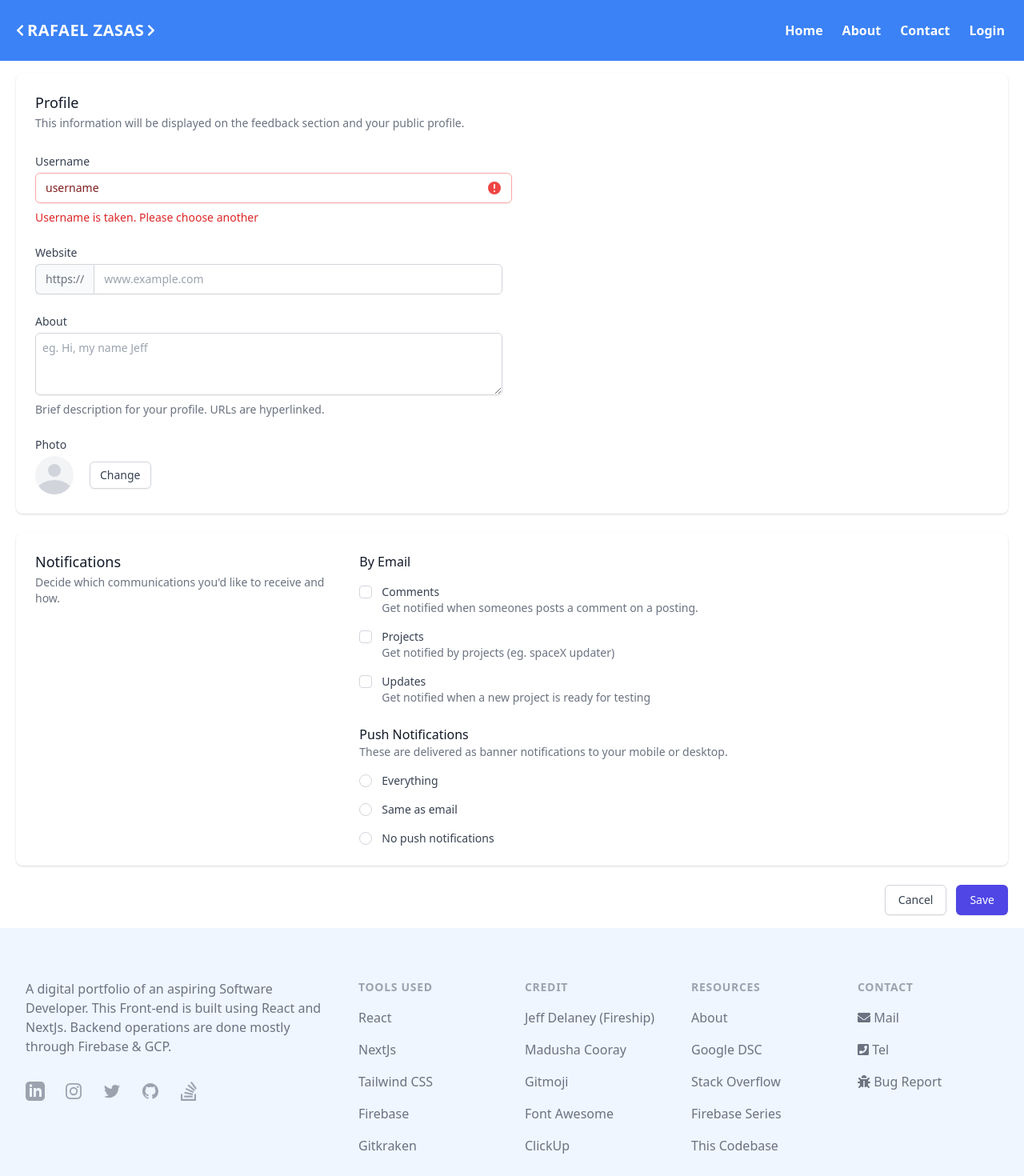
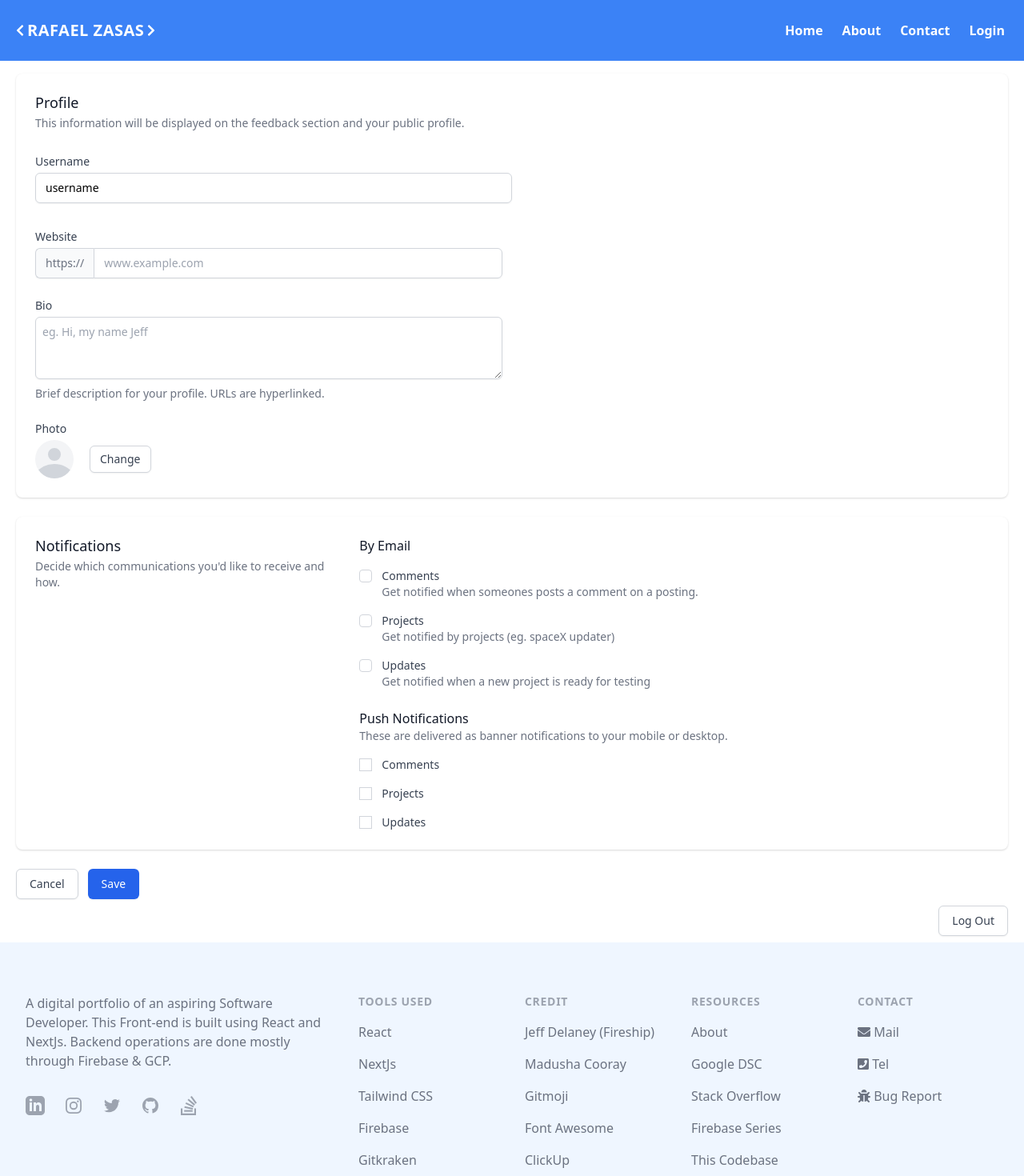
Before and after one commit to RafaelZasas/RafaelZasas-React, a Next.js app: page /profile in a window 1280 px wide. Shown: the top 1470 px of the page at 80% size. Built offline with nearby package versions, Linux system fonts and the light colour scheme; no server answers; the database is empty.

Commit message:
Add error handling for username input

```diff
--- a/pages/profile.tsx
+++ b/pages/profile.tsx
@@ -1,16 +1,47 @@
-import {useContext} from "react";
+import {useContext, useEffect, useState, useCallback} from "react";
 import {UserContext} from "../lib/context";
 import {ExclamationCircleIcon} from '@heroicons/react/solid'
-import Image from "next/image";
+import {auth} from '../lib/firebase';
+import {useRouter} from "next/router";
+import debounce from "lodash.debounce";
+import {firestore} from "../lib/firebase";
+
 
 export default function ProfilePage({}) {
-
     const {user, userData} = useContext(UserContext);
 
+    const onSubmit = async (e) => {
+        e.preventDefault();
+        const formData = {
+            username: e.target.username.value,
+            website: e.target.website.value,
+            bio: e.target.bio.value,
+            communications: {
+                email: {
+                    comments: e.target.comments_email.checked,
+                    projects: e.target.projects_email.checked,
+                    updates: e.target.updates_email.checked,
+                },
+                push: {
+                    comments: e.target.comments_push.checked,
+                    projects: e.target.projects_push.checked,
+                    updates: e.target.updates_push.checked,
+                }
+            }
+        }
+        try {
+            await firestore.doc(`users/${user.uid}`).update(formData);
+        } catch (e) {
+            console.log(e)
+        }
+
+
+    }
+
     return (
-        <div className="space-y-6 px-5 py-4">
+            <form className="space-y-6 px-5 py-4" onSubmit={onSubmit}>
 
-            {/* Personal Info Section */}
+                {/* Form Inputs */}
                 <div className="bg-white shadow px-4 py-5 sm:rounded-lg sm:p-6">
 
                     {/* Heading */}
@@ -21,14 +52,110 @@ export default function ProfilePage({}) {
                         </p>
                     </div>
 
-                {/* Form Input */}
+                    {/* Personal Info Section */}
+
                     <div className="w-full md:gap-6 mt-2">
                         <div className="mt-5 md:mt-0">
-                        <form className="space-y-6" action="#" method="POST">
+                            <div className="space-y-6">
 
-                            {/* Username Input */}
+                                <UsernameInput/>
+
+                                <WebsiteInput/>
+
+                                <BioInput/>
+
+                                <PhotoInput/>
+
+                            </div>
+                        </div>
+                    </div>
+                </div>
+
+                {/* Notifications Section */}
+                <div className="bg-white shadow px-4 py-5 sm:rounded-lg sm:p-6">
+                    <div className="md:grid md:grid-cols-3 md:gap-6">
+                        <div className="md:col-span-1">
+                            <h3 className="text-lg font-medium leading-6 text-gray-900">Notifications</h3>
+                            <p className="mt-1 text-sm text-gray-500">Decide which communications you&apos;d like to receive
+                                and how.</p>
+                        </div>
+                        <div className="mt-5 md:mt-0 md:col-span-2">
+                            <div className="space-y-6">
+                                <EmailNotificationsFieldset/>
+                                <PushNotificationsFieldset/>
+                            </div>
+                        </div>
+                    </div>
+                </div>
+
+                <div className="sm:block md:block lg:block xl:block">
+                    <div className="">
+                        <CancelBtn/>
+                        <SaveBtn/>
+                    </div>
+
+                    <div className="mb-2 sm:mt-2 float-right">
+                        <SignOutBtn/>
+                    </div>
+
+                </div>
+
+            </form>
+    )
+}
+
+
+function UsernameInput() {
+
+    const [isValid, setIsValid] = useState(true);
+    const [loading, setLoading] = useState(false);
+    const [usernameValue, setUsernameValue] = useState('hopefullyNobodyUsesThis');
+    const {user, userData} = useContext(UserContext);
+    const [errorMessage, setErrorMessage] = useState('');
+    const usernameClasses = {
+        valid: `block w-full pr-10 border-gray-300 placeholder-gray-300
+        focus:outline-none focus:ring-blue-500 focus:border-blue-500 sm:text-sm rounded-md`,
+        invalid: `block w-full pr-10 border-red-300 text-red-900 placeholder-red-300
+        focus:outline-none focus:ring-red-500 focus:border-red-500 sm:text-sm rounded-md`
+    }
+
+    const onChange = (e) => {
+        setLoading(true);
+        setUsernameValue(e.target.value);
+    };
+
+    useEffect(() => {
+        checkUsername(usernameValue);
+    }, [usernameValue]);
+
+    // Hit the database for username match after each debounced change
+    // useCallback is required for debounce to work
+    const checkUsername = useCallback(
+        debounce(async (username) => {
+
+            if (username.length < 3){
+                setLoading(false);
+                setIsValid(false);
+                setErrorMessage('Username is too short');
+            } else if (username.length > 25){
+                setLoading(false);
+                setIsValid(false);
+                setErrorMessage('Username is too long');
+            } else {
+                const docs = await firestore.collection(`users`)
+                    .where('username', '==', username).get();
+                setIsValid(docs.size == 0);
+                setLoading(false);
+                setErrorMessage(docs.size > 0 ? 'Username is taken. Please choose another' : '');
+            }
+
+        }, 500), [] );
+
+
+    return (
         <div className='grid grid-cols-4 '>
-                                <div className="col-span-full sm:col-span-full md:col-span-2 lg:col-span-2 xl:col-span-2">
+            <div
+                className="col-span-full sm:col-span-full md:col-span-2 lg:col-span-2 xl:col-span-2">
                 <label htmlFor="username" className="block text-sm font-medium text-gray-700">
                     Username
                 </label>
@@ -37,27 +164,44 @@ export default function ProfilePage({}) {
                         type="text"
                         name="username"
                         id="username"
-                                            className="block w-full pr-10 border-red-300 text-red-900 placeholder-red-300 focus:outline-none focus:ring-red-500 focus:border-red-500 sm:text-sm rounded-md"
+                        onChange={onChange}
+                        className={isValid? usernameClasses.valid: usernameClasses.invalid}
                         placeholder={userData?.username ? userData?.username : 'username'}
                         defaultValue={userData?.username ? userData?.username : 'username'}
                         aria-invalid="false"
                         aria-describedby="username-error"
                     />
+
+                    {!isValid && !loading && (
                         <div
                             className="absolute inset-y-0 right-0 pr-3 flex items-center pointer-events-none">
-                                            <ExclamationCircleIcon className="h-5 w-5 text-red-500" aria-hidden="true"/>
+                            <ExclamationCircleIcon className="h-5 w-5 text-red-500" aria-hidden='true'/>
+                        </div>)
+                    }
+                    {loading && (
+                        <div className="absolute inset-y-0 right-0 pr-3 flex items-center pointer-events-none">
+                            <div className="animate-spin rounded-full h-6 w-6 border-b-2 border-b-2 border-blue-500"/>
                         </div>
+                    )}
+
                 </div>
                 <p className="mt-2 text-sm text-red-600" id="username-error">
-                                        Username is taken. Please choose another
+                    {errorMessage}
                 </p>
             </div>
         </div>
+    )
+}
 
-                            {/* Website Input */}
+
+function WebsiteInput() {
+    const {user, userData} = useContext(UserContext);
+
+    return (
         <div className="grid grid-cols-4 gap-6">
-                                <div className="col-span-full sm:col-span-full md:col-span-2 lg:col-span-2 xl:col-span-2">
-                                    <label htmlFor="company-website"
+            <div
+                className="col-span-full sm:col-span-full md:col-span-2 lg:col-span-2 xl:col-span-2">
+                <label htmlFor="website"
                        className="block text-sm font-medium text-gray-700">
                     Website
                 </label>
@@ -69,31 +213,37 @@ export default function ProfilePage({}) {
                                             </span>
                     <input
                         type="text"
-                                            name="company-website"
-                                            id="company-website"
-                                            className="focus:ring-indigo-500 focus:border-indigo-500 flex-1
+                        name="website"
+                        id="website"
+                        defaultValue={userData?.website ? userData.website : null}
+                        className="focus:ring-blue-500 focus:border-blue-500 flex-1
                                             block w-full rounded-none rounded-r-md sm:text-sm border-gray-300"
                         placeholder="www.example.com"
                     />
                 </div>
             </div>
         </div>
+    )
+}
 
-                            {/* Bio Input */}
+function BioInput() {
+    const {user, userData} = useContext(UserContext);
+    return (
         <div className="grid grid-cols-4 gap-6">
-                                <div className="col-span-full sm:col-span-full md:col-span-2 lg:col-span-2 xl:col-span-2">
-                                    <label htmlFor="about" className="block text-sm font-medium text-gray-700">
-                                        About
+            <div
+                className="col-span-full sm:col-span-full md:col-span-2 lg:col-span-2 xl:col-span-2">
+                <label htmlFor="bio" className="block text-sm font-medium text-gray-700">
+                    Bio
                 </label>
                 <div className="mt-1">
                                     <textarea
-                                        id="about"
-                                        name="about"
+                                        id="bio"
+                                        name="bio"
                                         rows={3}
-                                        className="p-2 shadow-sm focus:ring-indigo-500 focus:border-indigo-500 block
+                                        className="p-2 shadow-sm focus:ring-blue-500 focus:border-blue-500 block
                                          w-full sm:text-sm border border-gray-300 rounded-md"
                                         placeholder="eg. Hi, my name Jeff"
-                                        defaultValue={userData?.bio? userData.bio: ''}
+                                        defaultValue={userData?.bio ? userData.bio : ''}
                                     />
                 </div>
                 <p className="mt-2 text-sm text-gray-500">Brief description for your profile. URLs
@@ -101,7 +251,13 @@ export default function ProfilePage({}) {
                     hyperlinked.</p>
             </div>
         </div>
+    )
+}
 
+function PhotoInput() {
+    const {user, userData} = useContext(UserContext);
+
+    return (
         <div>
             <label className="block text-sm font-medium text-gray-700">Photo</label>
             <div className="mt-1 flex items-center space-x-5">
@@ -111,51 +267,45 @@ export default function ProfilePage({}) {
                                viewBox="0 0 24 24">
                               <path
                                   d="M24 20.993V24H0v-2.996A14.977 14.977 0 0112.004 15c4.904 0 9.26 2.354 11.996 5.993zM16.002 8.999a4 4 0 11-8 0 4 4 0 018 0z"/>
-                      </svg> )
+                          </svg>)
                       }
 
                       {userData?.profilePhoto && (
-                      <Image className="h-full w-full text-gray-300"
-                             src={userData.profilePhoto} width={96} height={96}/> )
+                          <img className="h-full w-full text-gray-300"
+                               src={userData.profilePhoto} width={96} height={96}/>)
                       }
                   </span>
                 <button
                     type="button"
-                                        className="bg-white py-2 px-3 border border-gray-300 rounded-md shadow-sm text-sm leading-4 font-medium text-gray-700 hover:bg-gray-50 focus:outline-none focus:ring-2 focus:ring-offset-2 focus:ring-indigo-500"
+                    className="bg-white py-2 px-3 border border-gray-300 rounded-md shadow-sm text-sm leading-4 font-medium text-gray-700 hover:bg-gray-50 focus:outline-none focus:ring-2 focus:ring-offset-2 focus:ring-blue-500"
                 >
                     Change
                 </button>
             </div>
         </div>
+    )
+}
 
-                        </form>
-                    </div>
-                </div>
-            </div>
+function EmailNotificationsFieldset() {
+    const {user, userData} = useContext(UserContext);
+    const emailNotifications = userData?.communications ? userData.communications.email : null;
 
-            <div className="bg-white shadow px-4 py-5 sm:rounded-lg sm:p-6">
-                <div className="md:grid md:grid-cols-3 md:gap-6">
-                    <div className="md:col-span-1">
-                        <h3 className="text-lg font-medium leading-6 text-gray-900">Notifications</h3>
-                        <p className="mt-1 text-sm text-gray-500">Decide which communications you&apos;d like to receive
-                            and how.</p>
-                    </div>
-                    <div className="mt-5 md:mt-0 md:col-span-2">
-                        <form className="space-y-6" action="#" method="POST">
+    return (
         <fieldset>
             <legend className="text-base font-medium text-gray-900">By Email</legend>
             <div className="mt-4 space-y-4">
                 <div className="flex items-start">
                     <div className="h-5 flex items-center">
                         <input
-                                                id="comments"
-                                                name="comments"
+                            id="comments_email"
+                            name="comments_email"
                             type="checkbox"
-                                                className="focus:ring-indigo-500 h-4 w-4 text-indigo-600 border-gray-300 rounded"
+                            defaultChecked={emailNotifications?.comments}
+                            className="focus:ring-blue-500 h-4 w-4 text-blue-600 border-gray-300 rounded"
                         />
                     </div>
                     <div className="ml-3 text-sm">
-                                            <label htmlFor="comments" className="font-medium text-gray-700">
+                        <label htmlFor="comments_email" className="font-medium text-gray-700">
                             Comments
                         </label>
                         <p className="text-gray-500">Get notified when someones posts a comment on a
@@ -165,37 +315,47 @@ export default function ProfilePage({}) {
                 <div className="flex items-start">
                     <div className="flex items-center h-5">
                         <input
-                                                id="candidates"
-                                                name="candidates"
+                            id="projects_email"
+                            name="projects_email"
                             type="checkbox"
-                                                className="focus:ring-indigo-500 h-4 w-4 text-indigo-600 border-gray-300 rounded"
+                            defaultChecked={emailNotifications?.projects}
+                            className="focus:ring-blue-500 h-4 w-4 text-blue-600 border-gray-300 rounded"
                         />
                     </div>
                     <div className="ml-3 text-sm">
-                                            <label htmlFor="candidates" className="font-medium text-gray-700">
+                        <label htmlFor="projects_email" className="font-medium text-gray-700">
                             Projects
                         </label>
-                                            <p className="text-gray-500">Get notified by projects (eg. spaceX updater)</p>
+                        <p className="text-gray-500">Get notified by projects (eg. spaceX
+                            updater)</p>
                     </div>
                 </div>
                 <div className="flex items-start">
                     <div className="flex items-center h-5">
                         <input
-                                                id="offers"
-                                                name="offers"
+                            id="updates_email"
+                            name="updates_email"
                             type="checkbox"
-                                                className="focus:ring-indigo-500 h-4 w-4 text-indigo-600 border-gray-300 rounded"
+                            defaultChecked={emailNotifications?.updates}
+                            className="focus:ring-blue-500 h-4 w-4 text-blue-600 border-gray-300 rounded"
                         />
                     </div>
                     <div className="ml-3 text-sm">
-                                            <label htmlFor="offers" className="font-medium text-gray-700">
+                        <label htmlFor="updates_email" className="font-medium text-gray-700">
                             Updates
                         </label>
-                                            <p className="text-gray-500">Get notified when a new project is ready for testing</p>
+                        <p className="text-gray-500">Get notified when a new project is ready for
+                            testing</p>
                     </div>
                 </div>
             </div>
-                            </fieldset>
+        </fieldset>)
+}
+
+function PushNotificationsFieldset() {
+    const {user, userData} = useContext(UserContext);
+    const pushCommunications = userData?.communications ? userData.communications.push : null;
+    return (
         <fieldset>
             <div>
                 <legend className="text-base font-medium text-gray-900">Push Notifications</legend>
@@ -205,62 +365,86 @@ export default function ProfilePage({}) {
             <div className="mt-4 space-y-4">
                 <div className="flex items-center">
                     <input
-                                            id="push-everything"
-                                            name="push-notifications"
-                                            type="radio"
-                                            className="focus:ring-indigo-500 h-4 w-4 text-indigo-600 border-gray-300"
+                        id="comments_push"
+                        name="comments_push"
+                        type="checkbox"
+                        defaultChecked={pushCommunications?.comments}
+                        className="focus:ring-blue-500 h-4 w-4 text-blue-600 border-gray-300"
                     />
-                                        <label htmlFor="push-everything"
+                    <label htmlFor="comments_push"
                            className="ml-3 block text-sm font-medium text-gray-700">
-                                            Everything
+                        Comments
                     </label>
                 </div>
                 <div className="flex items-center">
                     <input
-                                            id="push-email"
-                                            name="push-notifications"
-                                            type="radio"
-                                            className="focus:ring-indigo-500 h-4 w-4 text-indigo-600 border-gray-300"
+                        id="projects_push"
+                        name="projects_push"
+                        type="checkbox"
+                        defaultChecked={pushCommunications?.projects}
+                        className="focus:ring-blue-500 h-4 w-4 text-blue-600 border-gray-300"
                     />
-                                        <label htmlFor="push-email"
+                    <label htmlFor="projects_push"
                            className="ml-3 block text-sm font-medium text-gray-700">
-                                            Same as email
+                        Projects
                     </label>
                 </div>
                 <div className="flex items-center">
                     <input
-                                            id="push-nothing"
-                                            name="push-notifications"
-                                            type="radio"
-                                            className="focus:ring-indigo-500 h-4 w-4 text-indigo-600 border-gray-300"
+                        id="updates_push"
+                        name="updates_push"
+                        type="checkbox"
+                        defaultChecked={pushCommunications?.updates}
+                        className="focus:ring-blue-500 h-4 w-4 text-blue-600 border-gray-300"
                     />
-                                        <label htmlFor="push-nothing"
+                    <label htmlFor="updates_push"
                            className="ml-3 block text-sm font-medium text-gray-700">
-                                            No push notifications
+                        Updates
                     </label>
                 </div>
             </div>
         </fieldset>
-                        </form>
-                    </div>
-                </div>
-            </div>
+    )
+}
 
-            <div className="flex justify-end">
+function CancelBtn() {
+    return (
         <button
             type="button"
-                    className="bg-white py-2 px-4 border border-gray-300 rounded-md shadow-sm text-sm font-medium text-gray-700 hover:bg-gray-50 focus:outline-none focus:ring-2 focus:ring-offset-2 focus:ring-indigo-500"
-                >
+            className="bg-white py-2 px-4 border border-gray-300 rounded-md shadow-sm text-sm font-medium
+                     text-gray-700 hover:bg-gray-50 focus:outline-none focus:ring-2 focus:ring-offset-2
+                     focus:ring-blue-300">
             Cancel
         </button>
+    );
+}
+
+function SaveBtn() {
+    return (
             <button
                 type="submit"
-                    className="ml-3 inline-flex justify-center py-2 px-4 border border-transparent shadow-sm text-sm font-medium rounded-md text-white bg-indigo-600 hover:bg-indigo-700 focus:outline-none focus:ring-2 focus:ring-offset-2 focus:ring-indigo-500"
-                >
+                className="ml-3 inline-flex justify-center py-2 px-4 border border-transparent shadow-sm text-sm
+                     font-medium rounded-md text-white bg-blue-600 hover:bg-blue-700 focus:outline-none
+                      focus:ring-2 focus:ring-offset-2 focus:ring-blue-500">
                 Save
             </button>
-            </div>
-        </div>
+    );
+}
 
+function SignOutBtn() {
+    const router = useRouter();
+
+    const signOut = async () => {
+        await auth.signOut();
+        await router.push('/');
+    }
+    return (
+        <button
+            type='button' onClick={signOut}
+            className="bg-white py-2 px-4 border border-gray-300 rounded-md shadow-sm
+             text-sm font-medium text-gray-700 hover:bg-red-200 focus:outline-none focus:ring-2 focus:ring-offset-2
+                     focus:ring-red-500">
+            Log Out
+        </button>
     )
 }
```
Lines whose indentation alone changed are shown as unchanged.
